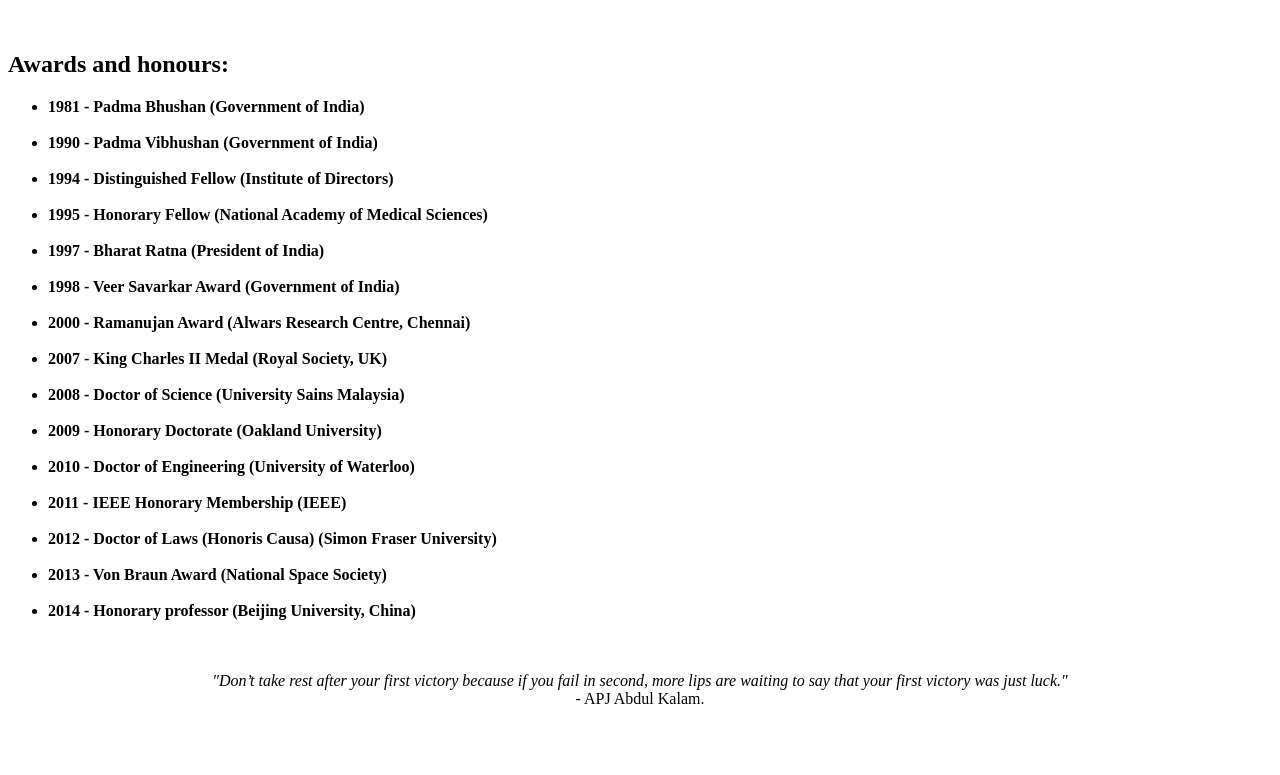
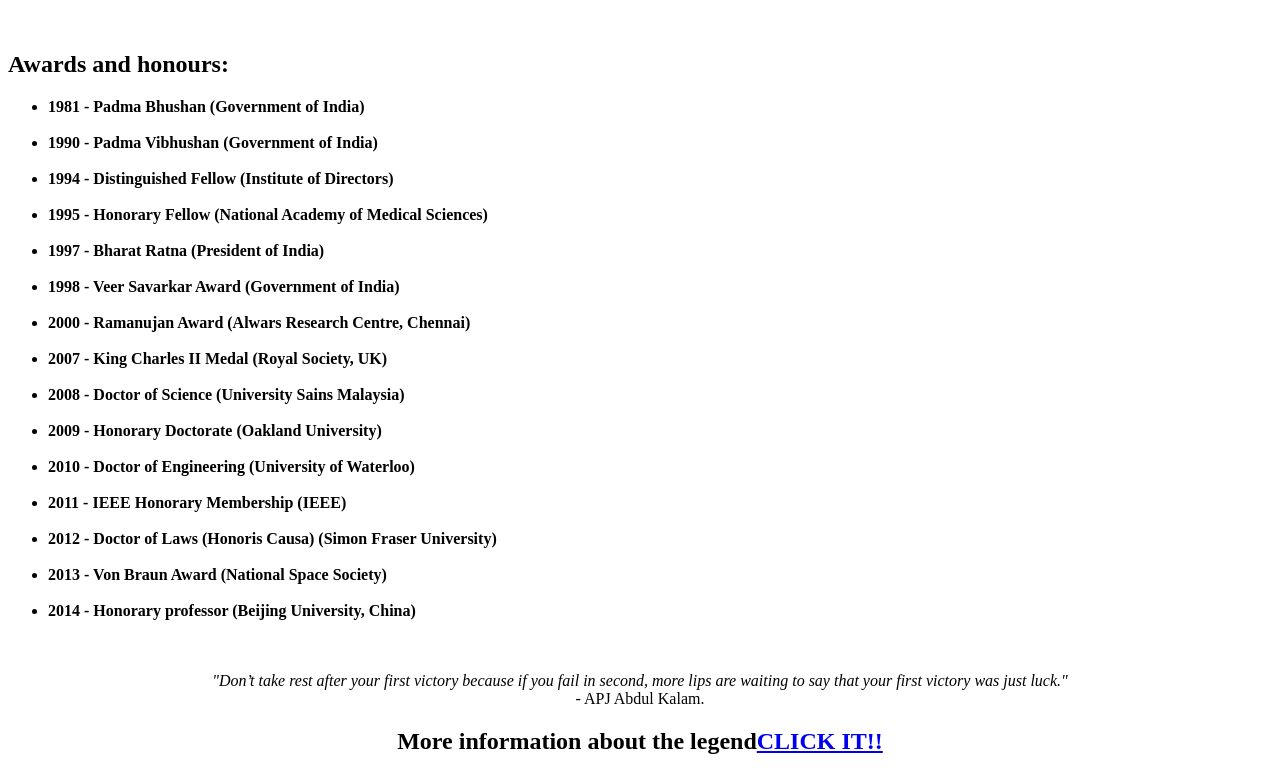
Before and after one commit to supriya-5/htmlwp, a plain HTML site: page index.html in a window 1280 px wide. Shown: the part 650-1425 px from the top of the page. Before the commit the page ends 1366 px from the top, so only its background shows below. Drawn offline with Linux system fonts and the light colour scheme.

Commit message:
extra-html

```diff
--- a/index.html
+++ b/index.html
@@ -46,5 +46,7 @@
    <br>
   <center><i> "Don’t take rest after your first victory because if you fail in second, more lips are waiting to say that your first victory was just luck."</i></center>
   <center>- APJ Abdul Kalam.</center>
+
+  <center><h2>More information about the legend<a href="https://en.wikipedia.org/wiki/A._P._J._Abdul_Kalam">CLICK IT!!</a></h2></center>
 </body>
 </html>
```
